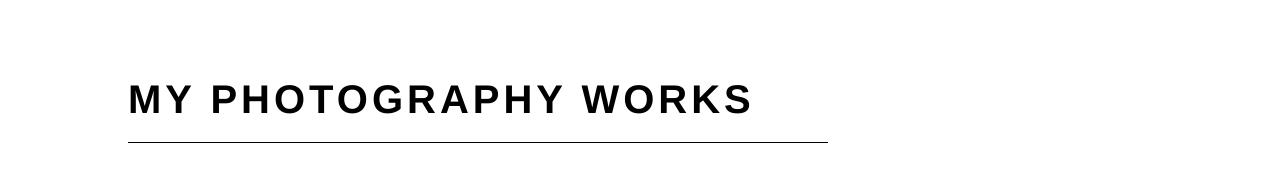
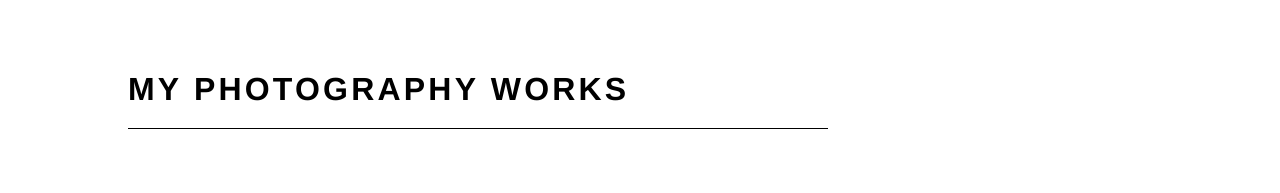
Before and after one commit to overthinker-pro/photography-landing-page, a plain HTML site: page index.html in a window 1280 px wide. Shown: the top 193 px of the page. Drawn offline with Linux system fonts and the light colour scheme; grey boxes are pictures that could not be loaded.

Commit message:
Update style.css

```diff
--- a/style.css
+++ b/style.css
@@ -10,7 +10,7 @@ body {
     }
     h1 {
       font-weight: 600;
-      font-size: 2.5rem;
+      font-size: 2rem;
       text-transform: uppercase;
       letter-spacing: 0.1em;
       margin-bottom: 70px;
```
